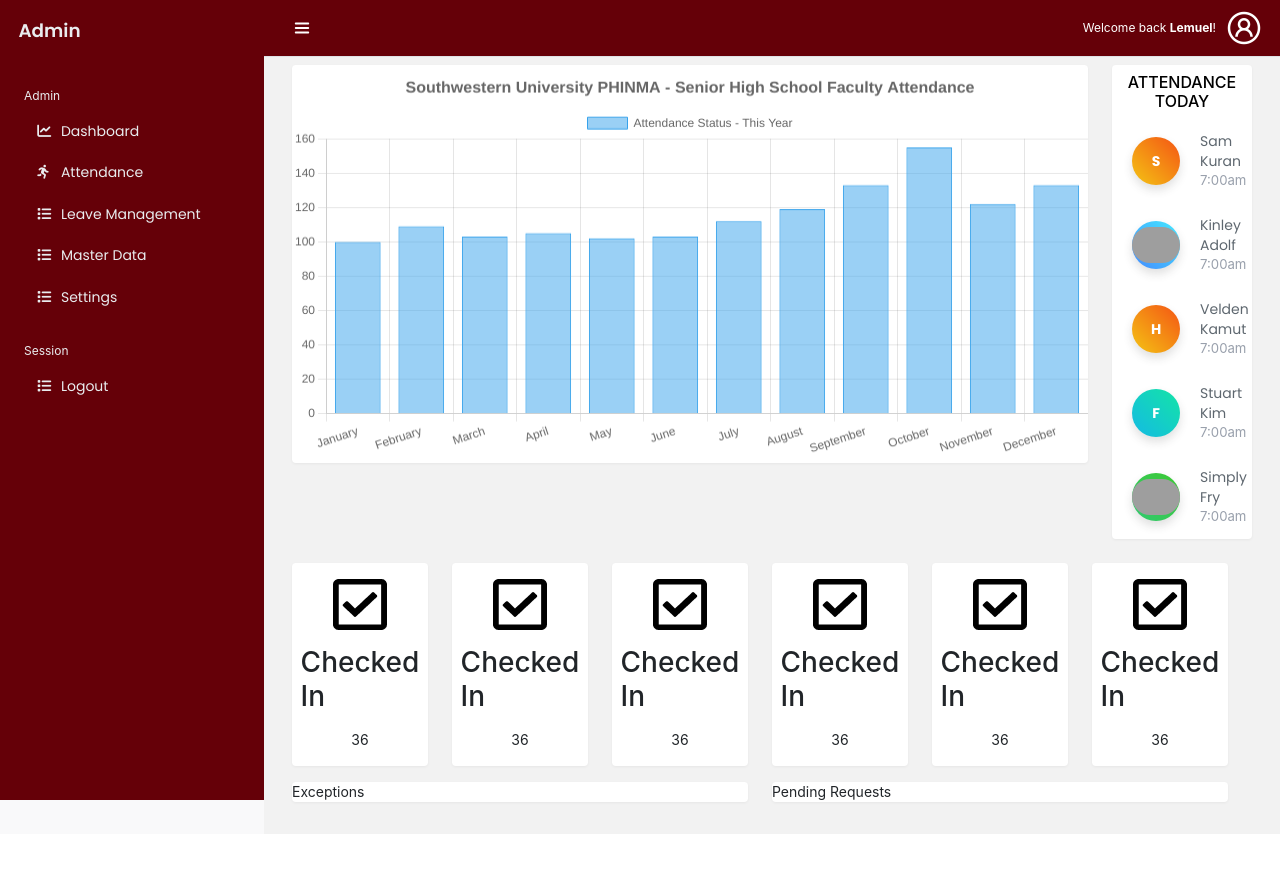
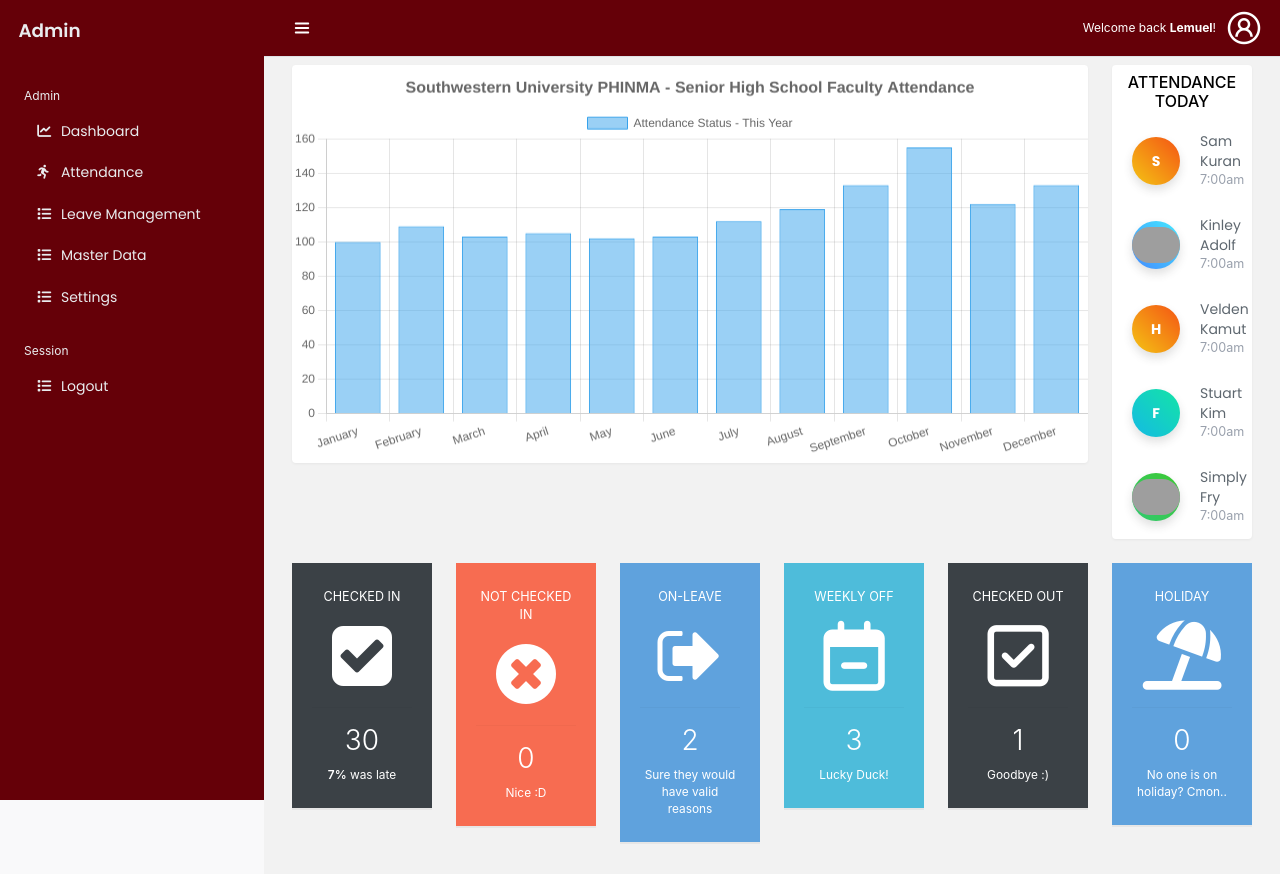
Before and after one commit to lemos-ctrl/swushs, a PHP site: page /Admin/dashboard.php in a window 1280 px wide. Before the commit the page ends 834 px from the top, so only its background shows below. Run offline with PHP 8.4, Linux system fonts and the light colour scheme; some libraries are stand-ins or nearby versions; grey boxes are pictures that could not be loaded.

Commit message:
added widgets on below

```diff
--- a/Admin/dashboard.php
+++ b/Admin/dashboard.php
@@ -28,6 +28,8 @@ include_once '../includes/cdn.php';?>
                     <div class="col-md-8 col-lg-10">
                         <canvas id="myChart" class="py-1 card"></canvas>
                     </div>
+
+<!-- --------------------------------------------------------------------------------------------------------------------------------------------------------------- -->
 
 
                     <div class="col-md-4 col-lg-2">
@@ -92,82 +94,88 @@ include_once '../includes/cdn.php';?>
                     </div>
 
 
+<!-- --------------------------------------------------------------------------------------------------------------------------------------------------------------- -->
+
+
+
+                    <div class="container bootstrap snippets bootdey">
                         <div class="row">
-
-                    <div class="col-md-4 col-lg-2">
-                        <div class="px-3 py-3 bg-white d-flex flex-column justify-content-center align-items-center mb-3 card">
-                            <img src="../Resources/widgetlogo/check.png" alt="">
-                                <h3 class="mt-3 mb-3">Checked In</h3>
-                                    <p class="mb-0 ">
-                                <span class="text-nowrap">36</span>
-                            </p>
+                            <div class="col-md-3 col-sm-2 col-xs-12">
+                                <div class="panel panel-dark panel-colorful">
+                                    <div class="panel-body text-center">
+                                        <p class="text-uppercase mar-btm text-sm">Checked In</p>
+                                        <i class="fa fa-check-square fa-5x"></i>
+                                        <hr>
+                                        <p class="h2 text-thin">30</p>
+                                        <small><span class="text-semibold">7%</span> was late</small>
+                                    </div>
+                                </div>
+                            </div>
+                            <div class="col-md-3 col-sm-2 col-xs-12">
+                                <div class="panel panel-danger panel-colorful">
+                                    <div class="panel-body text-center">
+                                        <p class="text-uppercase mar-btm text-sm">Not Checked In</p>
+                                        <i class="fa fa-times-circle fa-5x"></i>
+                                        <hr>
+                                        <p class="h2 text-thin">0</p>
+                                        <small><span class="text-semibold"></span>Nice :D</small>
+                                    </div>
+                                </div>
+                            </div>
+                            <div class="col-md-3 col-sm-2 col-xs-12">
+                                <div class="panel panel-primary panel-colorful">
+                                    <div class="panel-body text-center">
+                                        <p class="text-uppercase mar-btm text-sm">On-Leave</p>
+                                        <i class="fa fa-sign-out fa-5x"></i>
+                                        <hr>
+                                        <p class="h2 text-thin">2</p>
+                                        <small><span class="text-semibold"></span>Sure they would have valid reasons</small>
+                                    </div>
+                                </div>
+                            </div>
+                            <div class="col-md-3 col-sm-2 col-xs-12">
+                                <div class="panel panel-info panel-colorful">
+                                    <div class="panel-body text-center">
+                                        <p class="text-uppercase mar-btm text-sm">Weekly Off</p>
+                                        <i class="fa fa-calendar-minus-o fa-5x"></i>
+                                        <hr>
+                                        <p class="h2 text-thin">3</p>
+                                        <small><span class="text-semibold"></span>Lucky Duck!</small>
+                                    </div>
                                 </div>
                             </div>
 
-                    <div class="col-md-4 col-lg-2">
-                        <div class="px-3 py-3 bg-white d-flex flex-column justify-content-center align-items-center mb-3 card">
-                            <img src="../Resources/widgetlogo/check.png" alt="">
-                                <h3 class="mt-3 mb-3">Checked In</h3>
-                                    <p class="mb-0 ">
-                                <span class="text-nowrap">36</span>
-                            </p>
+
+                            <div class="col-md-3 col-sm-2 col-xs-12">
+                                <div class="panel panel-dark panel-colorful">
+                                    <div class="panel-body text-center">
+                                        <p class="text-uppercase mar-btm text-sm">Checked Out</p>
+                                        <i class="fa fa-check-square-o fa-5x"></i>
+                                        <hr>
+                                        <p class="h2 text-thin">1</p>
+                                        <small><span class="text-semibold"></span>Goodbye :)</small>
+                                    </div>
                                 </div>
                             </div>
 
-                    <div class="col-md-4 col-lg-2">
-                        <div class="px-3 py-3 bg-white d-flex flex-column justify-content-center align-items-center mb-3 card">
-                            <img src="../Resources/widgetlogo/check.png" alt="">
-                                <h3 class="mt-3 mb-3">Checked In</h3>
-                                    <p class="mb-0 ">
-                                <span class="text-nowrap">36</span>
-                            </p>
+                            <div class="col-md-3 col-sm-2 col-xs-12">
+                                <div class="panel panel-primary panel-colorful">
+                                    <div class="panel-body text-center">
+                                        <p class="text-uppercase mar-btm text-sm">Holiday</p>
+                                        <i class="fa fa-umbrella-beach fa-5x"></i>
+                                        <hr>
+                                        <p class="h2 text-thin">0</p>
+                                        <small><span class="text-semibold"></span>No one is on holiday? Cmon..</small>
+                                    </div>
                                 </div>
                             </div>
 
-                    <div class="col-md-4 col-lg-2">
-                        <div class="px-3 py-3 bg-white d-flex flex-column justify-content-center align-items-center mb-3 card">
-                            <img src="../Resources/widgetlogo/check.png" alt="">
-                                <h3 class="mt-3 mb-3">Checked In</h3>
-                                    <p class="mb-0 ">
-                                <span class="text-nowrap">36</span>
-                            </p>
+
                         </div>
                     </div>
 
-                    <div class="col-md-4 col-lg-2">
-                        <div class="px-3 py-3 bg-white d-flex flex-column justify-content-center align-items-center mb-3 card">
-                            <img src="../Resources/widgetlogo/check.png" alt="">
-                                <h3 class="mt-3 mb-3">Checked In</h3>
-                                    <p class="mb-0 ">
-                                <span class="text-nowrap">36</span>
-                            </p>
-                        </div>
-                    </div>
+<!-- --------------------------------------------------------------------------------------------------------------------------------------------------------------- -->
 
-                    <div class="col-md-4 col-lg-2">
-                        <div class="px-3 py-3 bg-white d-flex flex-column justify-content-center align-items-center mb-3 card">
-                            <img src="../Resources/widgetlogo/check.png" alt="">
-                                <h3 class="mt-3 mb-3">Checked In</h3>
-                                    <p class="mb-0 ">
-                                <span class="text-nowrap">36</span>
-                            </p>
-                        </div>
-                    </div>
-
-                </div>
-
-                <div class="row">
-                    <div class="col-md-6">
-                        <div class="card">
-                            Exceptions
-                        </div>
-                    </div>
-                    <div class="col-md-6">
-                        <div class="card">
-                            Pending Requests
-                        </div>
-                    </div>
-                </div>
             </div>
         </main>
     </div>
--- a/Styles/styles.css
+++ b/Styles/styles.css
@@ -791,3 +791,66 @@ a:link{
 
    text-decoration: none;
 }
+
+.panel {
+  box-shadow: 0 2px 0 rgba(0,0,0,0.05);
+  border-radius: 0;
+  border: 0;
+  margin-bottom: 24px;
+}
+
+.panel-dark.panel-colorful {
+  background-color: #3b4146;
+  border-color: #3b4146;
+  color: #fff;
+}
+
+.panel-danger.panel-colorful {
+  background-color: #f76c51;
+  border-color: #f76c51;
+  color: #fff;
+}
+
+.panel-primary.panel-colorful {
+  background-color: #5fa2dd;
+  border-color: #5fa2dd;
+  color: #fff;
+}
+
+.panel-info.panel-colorful {
+  background-color: #4ebcda;
+  border-color: #4ebcda;
+  color: #fff;
+}
+
+.panel-body {
+  padding: 25px 20px;
+}
+
+.panel hr {
+  border-color: rgba(0,0,0,0.1);
+}
+
+.mar-btm {
+  margin-bottom: 15px;
+}
+
+h2, .h2 {
+  font-size: 28px;
+}
+
+.small, small {
+  font-size: 85%;
+}
+
+.text-sm {
+  font-size: .9em;
+}
+
+.text-thin {
+  font-weight: 300;
+}
+
+.text-semibold {
+  font-weight: 600;
+}
--- a/includes/cdn.php
+++ b/includes/cdn.php
@@ -10,6 +10,7 @@
 <link href="https://cdn.lineicons.com/4.0/lineicons.css" rel="stylesheet" />
 <link rel="stylesheet" href="https://cdnjs.cloudflare.com/ajax/libs/line-awesome/1.3.0/line-awesome/css/line-awesome.min.css">
 <script src="https://kit.fontawesome.com/ae360af17e.js" crossorigin="anonymous"></script>
+<link href="https://maxcdn.bootstrapcdn.com/font-awesome/4.3.0/css/font-awesome.min.css" rel="stylesheet">
 
 <!-- css and js files -->
 <link rel="stylesheet" href="../Styles/styles.css">
```
Lines whose indentation alone changed are shown as unchanged.
